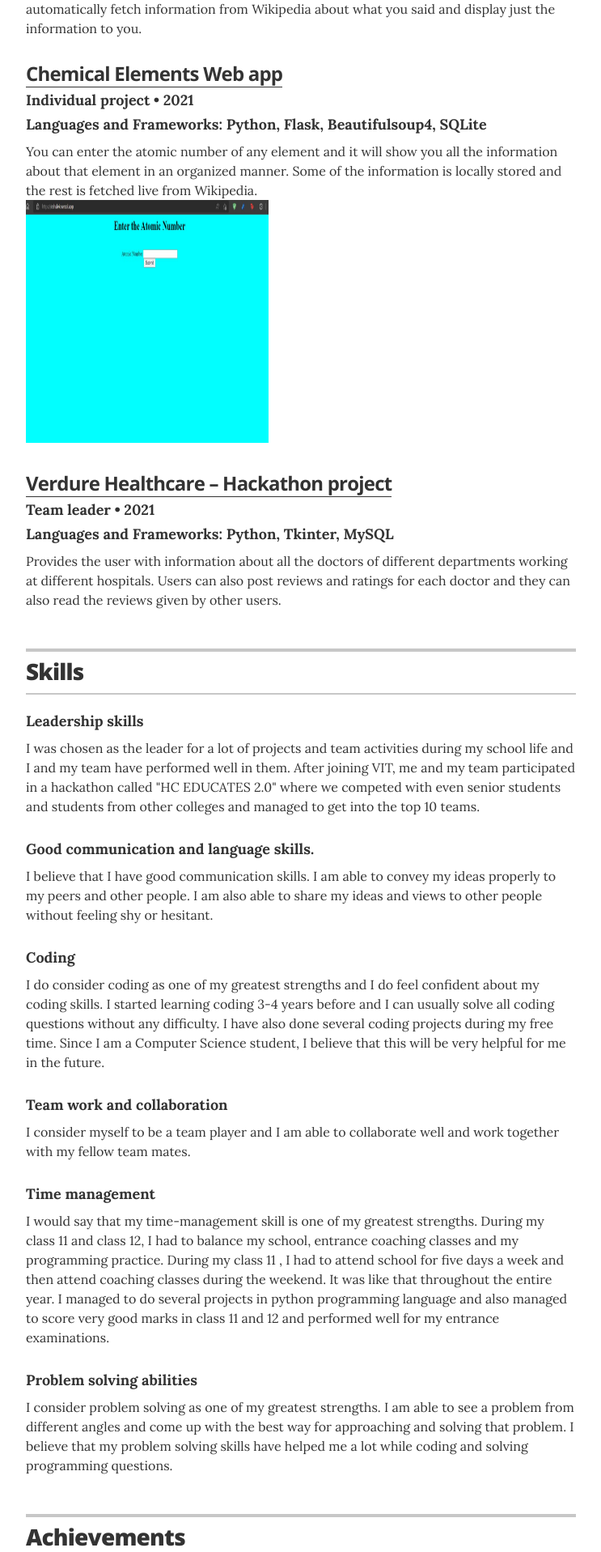
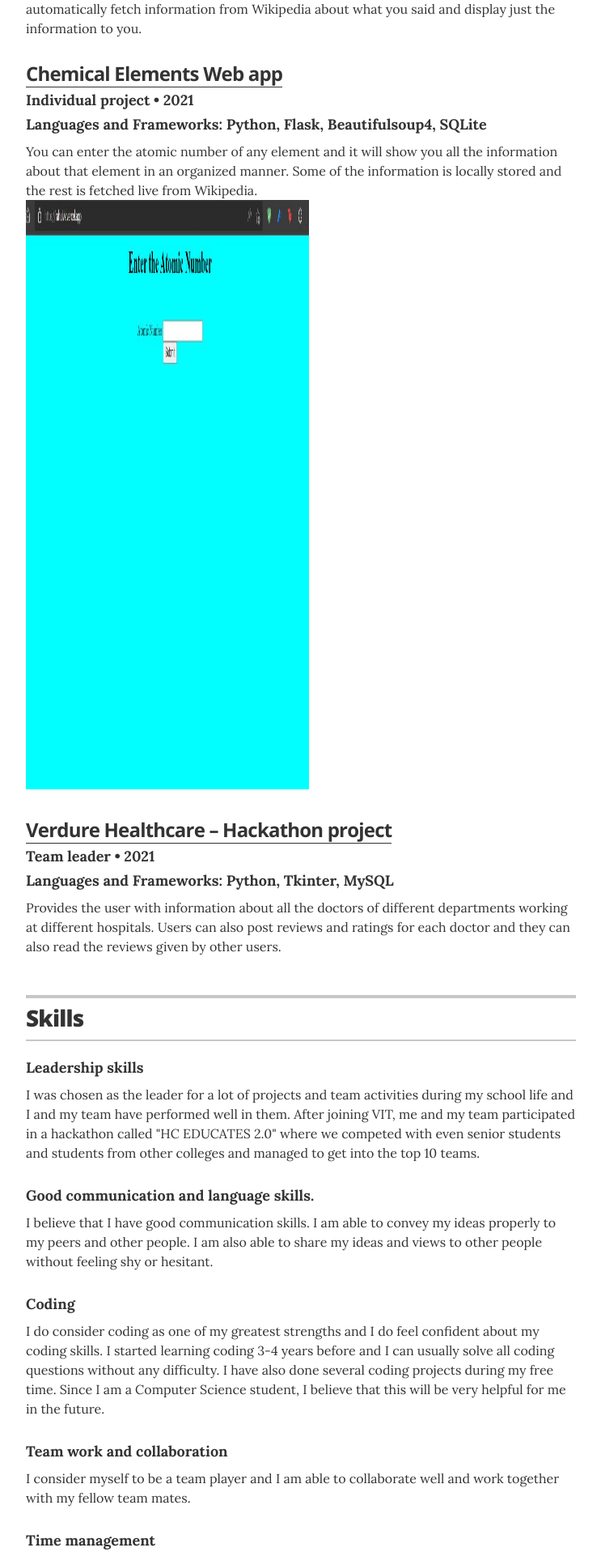
Before and after one commit to rahulvk007/digital-resume, a Jekyll site: the page built from index.html, in a window 1280 px wide. Shown: the part 2012-3929 px from the top of the page at 81% size, without its empty margins (268-1011 px from the left). Built offline with Jekyll 4.4.1, drawn with Linux system fonts in a browser that asks for light colours.

Commit message:
Update projects.yml

```diff
--- a/_data/projects.yml
+++ b/_data/projects.yml
@@ -20,7 +20,7 @@
   duration: 2021
   stack: Python, Flask, Beautifulsoup4, SQLite
   url: "https://rahulvk.vercel.app"
-  description: You can enter the atomic number of any element and it will show you all the information about that element in an organized manner. Some of the information is locally stored and the rest is fetched live from Wikipedia.<br><img src="/digital-resume/images/projectimg.jpg" alt="Project image" width="300" height="300">
+  description: You can enter the atomic number of any element and it will show you all the information about that element in an organized manner. Some of the information is locally stored and the rest is fetched live from Wikipedia.<br><img src="/digital-resume/images/projectimg.jpg" alt="Project image" width="350" height="728">
 
 
 - project: Verdure Healthcare – Hackathon project
```
